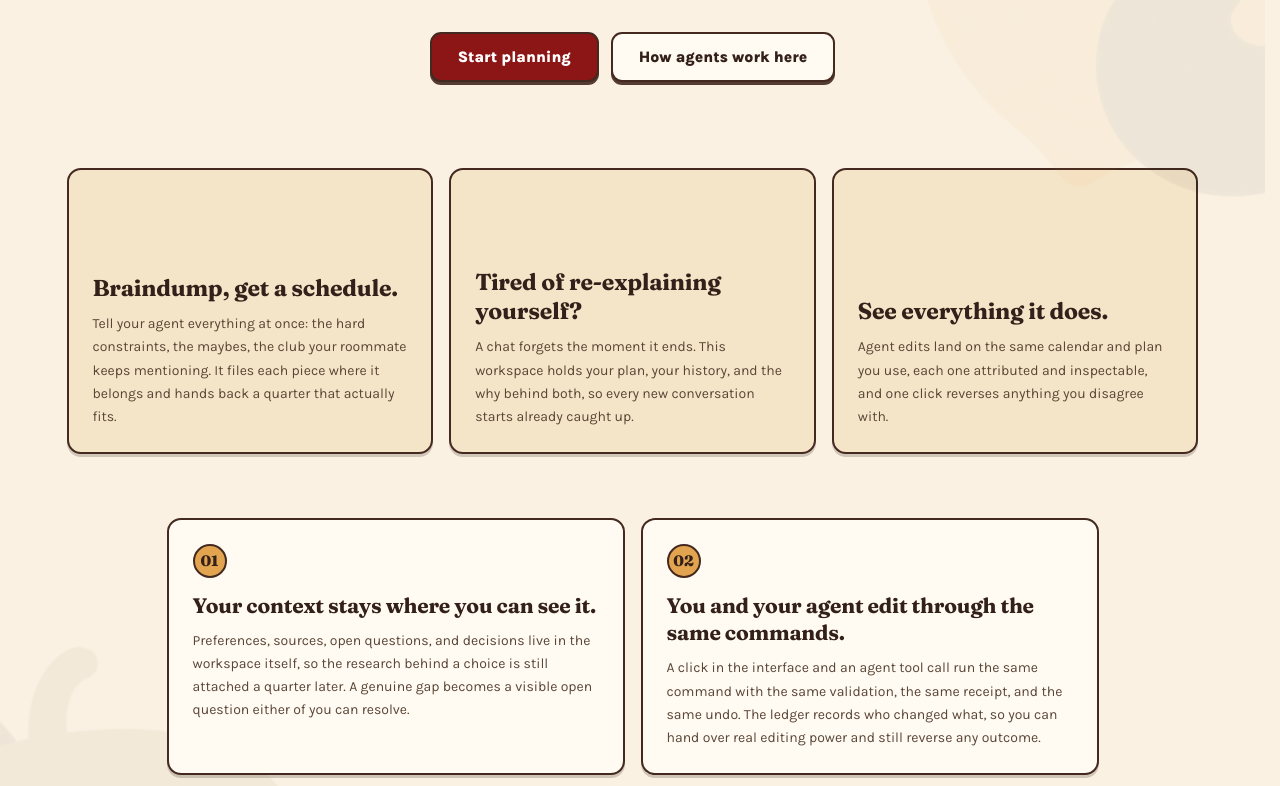
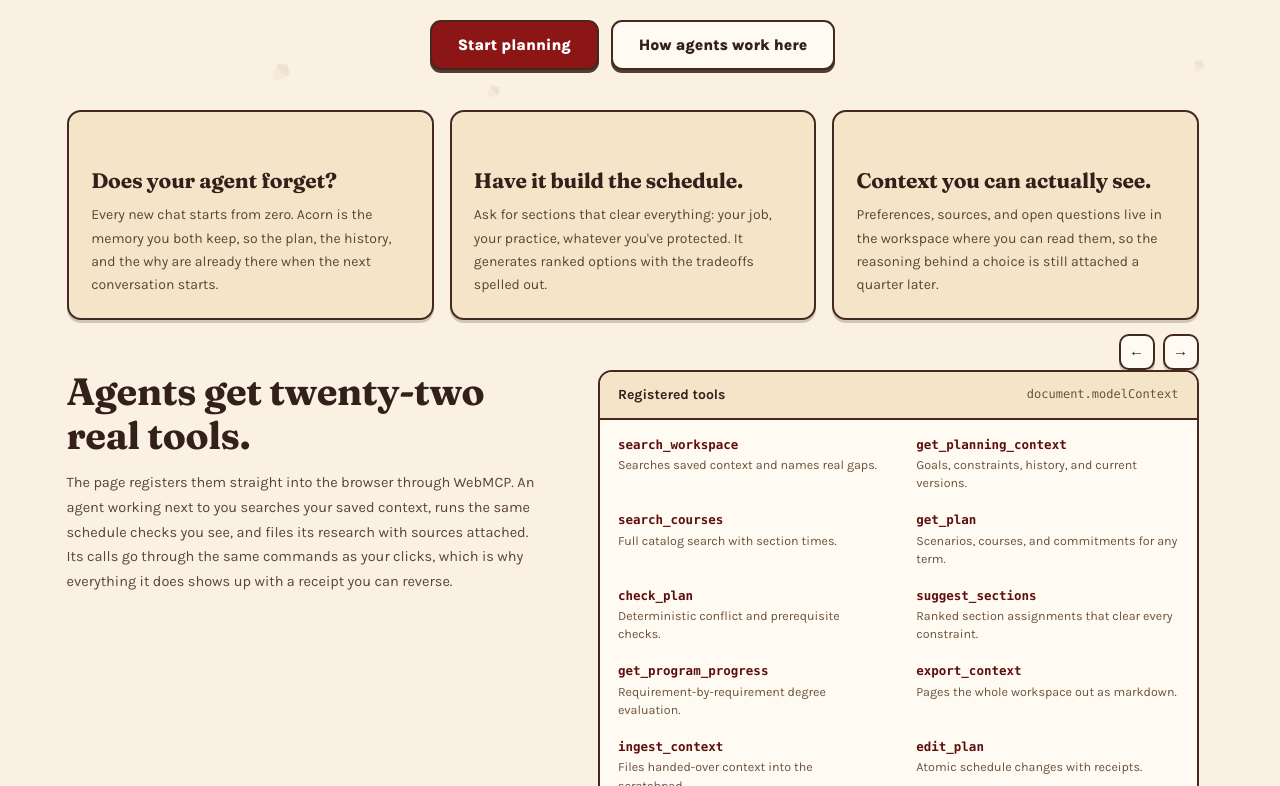
Before and after one commit to srivatsav-kannan/acorn, a Next.js app: page / in a window 1280 px wide. Shown: the part 534-1320 px from the top of the page. Built offline with nearby package versions, Linux system fonts and the light colour scheme; no server answers.

Commit message:
Acorn rain replaces the giant marks, the use cases fold the principles into a rotating carousel, and the landing copy drops the assistant voice

```diff
--- a/src/app/globals.css
+++ b/src/app/globals.css
@@ -535,15 +535,28 @@ input, select, textarea { accent-color: var(--cardinal); }
 
 /* ---------- Public pages ---------- */
 .public-page { position: relative; overflow-x: clip; min-height: 100vh; background: var(--paper); }
-.landing-mark { position: absolute; z-index: 0; width: 520px; height: auto; opacity: .05; pointer-events: none; user-select: none; }
-.landing-mark-hero { top: 40px; right: -150px; transform: rotate(12deg); }
-.landing-mark-low { top: 1150px; left: -170px; transform: rotate(-10deg); }
-.public-page > header, .public-page > section, .public-page > footer { position: relative; z-index: 1; }
+.public-page > header, .public-page > section, .public-page > footer, .public-page .use-band, .public-page .webmcp-band { position: relative; z-index: 1; }
 
-.use-band { display: grid; grid-template-columns: repeat(3, 1fr); gap: 16px; max-width: 1180px; margin: 26px auto 0; padding: 0 24px; }
-.use-band article { aspect-ratio: 1 / .78; display: flex; flex-direction: column; justify-content: flex-end; padding: 24px; border: 2px solid var(--border); border-radius: 14px; background: var(--tan); box-shadow: var(--press-soft); }
-.use-band h2 { margin: 0 0 10px; font-size: 23px; line-height: 1.25; }
-.use-band p { margin: 0; color: #5a4536; font-size: 14px; line-height: 1.65; }
+.acorn-rain { position: absolute; inset: 0; z-index: 0; overflow: hidden; pointer-events: none; }
+.acorn-rain span { position: absolute; top: -40px; display: block; opacity: .08; animation: acorn-fall linear infinite; }
+.acorn-rain svg { width: 100%; height: auto; }
+@keyframes acorn-fall {
+  from { transform: translateY(0) rotate(var(--tilt, 0deg)); }
+  to { transform: translateY(calc(100vh + 80px)) rotate(calc(var(--tilt, 0deg) + 50deg)); }
+}
+@media (prefers-reduced-motion: reduce) {
+  .acorn-rain span { animation: none; top: auto; bottom: 12%; }
+}
+
+.use-band { position: relative; max-width: 1180px; margin: 0 auto; padding: 0 24px; }
+.use-track { display: flex; gap: 16px; overflow-x: auto; scroll-snap-type: x mandatory; scrollbar-width: none; padding-bottom: 4px; }
+.use-track::-webkit-scrollbar { display: none; }
+.use-track article { flex: 0 0 calc((100% - 32px) / 3); scroll-snap-align: start; display: flex; flex-direction: column; justify-content: flex-end; min-height: 210px; padding: 22px; border: 2px solid var(--border); border-radius: 14px; background: var(--tan); box-shadow: var(--press-soft); }
+.use-track h2 { margin: 0 0 10px; font-size: 21px; line-height: 1.25; }
+.use-track p { margin: 0; color: #5a4536; font-size: 14px; line-height: 1.65; }
+.use-arrows { display: flex; justify-content: flex-end; gap: 8px; margin-top: 10px; }
+.use-arrows button { display: grid; place-items: center; width: 36px; height: 36px; border: 2px solid var(--border); border-radius: 10px; background: var(--card); box-shadow: var(--press-soft); font-size: 15px; font-weight: 800; transition: transform .1s ease, background .15s ease; }
+.use-arrows button:hover { background: var(--gold); transform: translateY(-1px); }
 .public-header { position: sticky; top: 0; z-index: 30; display: flex; align-items: center; justify-content: space-between; min-height: 64px; padding: 0 max(24px, calc((100vw - 1180px) / 2)); border-bottom: 3px solid var(--border); background: var(--cardinal); color: #fff; --acorn-cap: var(--tan); --acorn-nut: var(--gold); --acorn-stem: var(--tan); }
 .public-header .wordmark { color: #fff; font-size: 23px; }
 .public-header nav { display: flex; align-items: center; gap: 20px; font-size: 14.5px; font-weight: 800; }
@@ -553,7 +566,7 @@ input, select, textarea { accent-color: var(--cardinal); }
 .public-header nav .primary-button:hover { background: #ecb968; color: var(--ink); }
 .cta-short { display: none; }
 
-.hero { max-width: 860px; margin: auto; padding: 84px 24px 60px; text-align: center; }
+.hero { max-width: 860px; margin: auto; padding: 72px 24px 40px; text-align: center; }
 .hero > * { animation: rise .55s var(--ease-out) both; }
 .hero > *:nth-child(2) { animation-delay: .07s; }
 .hero > *:nth-child(3) { animation-delay: .14s; }
@@ -567,11 +580,6 @@ input, select, textarea { accent-color: var(--cardinal); }
 .reveal { opacity: 0; transform: translateY(16px); transition: opacity .65s var(--ease-out), transform .65s var(--ease-out); }
 .reveal.is-visible { opacity: 1; transform: none; }
 
-.principles { display: grid; grid-template-columns: repeat(2, 1fr); gap: 16px; max-width: 980px; margin: 64px auto; padding: 0 24px; }
-.principles article { height: 100%; padding: 24px; border: 2px solid var(--border); border-radius: 14px; background: var(--card); box-shadow: var(--press-soft); }
-.principles article > span { display: inline-grid; place-items: center; width: 34px; height: 34px; border: 2px solid var(--border); border-radius: 50%; background: var(--gold); font-family: var(--font-serif-stack); font-size: 15px; font-weight: 800; }
-.principles h2 { margin: 14px 0 10px; font-size: 21px; line-height: 1.3; }
-.principles p { margin: 0; color: #5a4536; font-size: 14px; line-height: 1.65; }
 
 
 .webmcp-band { display: grid; grid-template-columns: minmax(0, .9fr) minmax(0, 1.1fr); gap: 40px; max-width: 1180px; margin: 0 auto 72px; padding: 0 24px; }
@@ -642,10 +650,7 @@ input, select, textarea { accent-color: var(--cardinal); }
 
 /* ---------- Responsive ---------- */
 @media (max-width: 1100px) {
-  .use-band { grid-template-columns: 1fr; }
-  .use-band article { aspect-ratio: auto; }
-  .principles { grid-template-columns: 1fr; }
-  .landing-mark { width: 360px; }
+  .use-track article { flex-basis: calc(100% - 24px); }
   .topbar { gap: 12px; }
   .quiet-button { min-width: 0; }
   .quiet-button > span:not(.sr-only), .quiet-button kbd { display: none; }
@@ -686,7 +691,6 @@ input, select, textarea { accent-color: var(--cardinal); }
   .course-row-main b { grid-row: auto; }
   .course-row-actions { justify-content: flex-start; padding: 10px 14px 12px; }
   .collab-tool-list { grid-template-columns: 1fr; }
-  .principles { grid-template-columns: 1fr; margin: 44px auto; }
   .tool-manifest ul { grid-template-columns: 1fr; }
   .public-header { padding: 0 14px; }
   .public-header nav { gap: 12px; }
--- a/src/features/landing/landing-page.tsx
+++ b/src/features/landing/landing-page.tsx
@@ -1,6 +1,7 @@
 import Link from "next/link"
-import { AcornSquirrelMark } from "@/components/icons"
+import { AcornMark, AcornSquirrelMark } from "@/components/icons"
 import { Reveal } from "@/components/reveal"
+import { UseCaseCarousel } from "@/features/landing/use-case-carousel"
 import { stanfordCatalogMeta } from "@/data/institutions/stanford"
 
 const readTools: Array<[string, string]> = [
@@ -31,6 +32,23 @@ const writeTools: Array<[string, string]> = [
   ["manage_goal", "Goals with milestones linked to todos."]
 ]
 
+// A dozen little acorns drifting down behind the page, deterministic so the
+// server and client render the same rain.
+const acornRain: Array<{ left: number, size: number, delay: number, duration: number, tilt: number }> = [
+  { left: 4, size: 20, delay: 0, duration: 46, tilt: -14 },
+  { left: 12, size: 15, delay: 11, duration: 58, tilt: 22 },
+  { left: 21, size: 24, delay: 24, duration: 41, tilt: 8 },
+  { left: 30, size: 14, delay: 5, duration: 63, tilt: -28 },
+  { left: 38, size: 18, delay: 31, duration: 49, tilt: 15 },
+  { left: 47, size: 13, delay: 17, duration: 66, tilt: -8 },
+  { left: 55, size: 22, delay: 38, duration: 44, tilt: 30 },
+  { left: 63, size: 16, delay: 8, duration: 57, tilt: -20 },
+  { left: 71, size: 20, delay: 27, duration: 52, tilt: 12 },
+  { left: 79, size: 14, delay: 44, duration: 61, tilt: -16 },
+  { left: 87, size: 23, delay: 14, duration: 47, tilt: 25 },
+  { left: 94, size: 16, delay: 34, duration: 55, tilt: -10 }
+]
+
 const importedOn = new Date(stanfordCatalogMeta.retrievedAt).toLocaleDateString("en-US", { month: "long", day: "numeric", year: "numeric" })
 
 export const LandingPage = ({ signedIn = false }: { signedIn?: boolean }) => {
@@ -38,10 +56,9 @@ export const LandingPage = ({ signedIn = false }: { signedIn?: boolean }) => {
   const enterLabel = signedIn ? "Open your workspace" : "Start planning"
 
   return <main className="public-page">
-    {/* eslint-disable-next-line @next/next/no-img-element */}
-    <img className="landing-mark landing-mark-hero" src="/acorn-squirrel-mark.png" alt="" aria-hidden="true" />
-    {/* eslint-disable-next-line @next/next/no-img-element */}
-    <img className="landing-mark landing-mark-low" src="/acorn-squirrel-mark.png" alt="" aria-hidden="true" />
+    <div className="acorn-rain" aria-hidden="true">
+      {acornRain.map((drop, index) => <span key={index} style={{ left: `${drop.left}%`, width: drop.size, animationDelay: `${drop.delay * -1}s`, animationDuration: `${drop.duration}s`, ["--tilt" as string]: `${drop.tilt}deg` }}><AcornMark width={drop.size} height={drop.size} /></span>)}
+    </div>
     <header className="public-header">
       <Link className="wordmark" href="/"><AcornSquirrelMark className="wordmark-acorn" />Acorn</Link>
       <nav aria-label="Public">
@@ -52,47 +69,21 @@ export const LandingPage = ({ signedIn = false }: { signedIn?: boolean }) => {
       </nav>
     </header>
 
-    <section className="hero">
+    <section id="premise" className="hero">
       <h1>Plan every quarter to graduation in a workspace <em>your agent</em> shares.</h1>
-      <p className="hero-lead">Your courses, constraints, clubs, and the reasons behind each choice live in one place, and your agent works on the same plan you see through twenty-two WebMCP tools. Whatever it changes lands on your calendar with a receipt you can undo.</p>
+      <p className="hero-lead">Acorn is one workspace where you and your agent plan your Stanford degree together, on top of all {stanfordCatalogMeta.courses.toLocaleString()} courses in the {stanfordCatalogMeta.academicYear} catalog. Your constraints and your reasoning stay put between chats, and anything the agent changes, you can see and undo.</p>
       <div className="hero-actions">
         <Link className="primary-button" href={enterHref}>{enterLabel}</Link>
         <a className="secondary-button" href="#agents">How agents work here</a>
       </div>
     </section>
 
-    <Reveal><section className="use-band" aria-label="What this is for">
-      <article>
-        <h2>Braindump, get a schedule.</h2>
-        <p>Tell your agent everything at once: the hard constraints, the maybes, the club your roommate keeps mentioning. It files each piece where it belongs and hands back a quarter that actually fits.</p>
-      </article>
-      <article>
-        <h2>Tired of re-explaining yourself?</h2>
-        <p>A chat forgets the moment it ends. This workspace holds your plan, your history, and the why behind both, so every new conversation starts already caught up.</p>
-      </article>
-      <article>
-        <h2>See everything it does.</h2>
-        <p>Agent edits land on the same calendar and plan you use, each one attributed and inspectable, and one click reverses anything you disagree with.</p>
-      </article>
-    </section></Reveal>
-
-    <section id="premise" className="principles">
-      <Reveal><article>
-        <span>01</span>
-        <h2>Your context stays where you can see it.</h2>
-        <p>Preferences, sources, open questions, and decisions live in the workspace itself, so the research behind a choice is still attached a quarter later. A genuine gap becomes a visible open question either of you can resolve.</p>
-      </article></Reveal>
-      <Reveal><article>
-        <span>02</span>
-        <h2>You and your agent edit through the same commands.</h2>
-        <p>A click in the interface and an agent tool call run the same command with the same validation, the same receipt, and the same undo. The ledger records who changed what, so you can hand over real editing power and still reverse any outcome.</p>
-      </article></Reveal>
-    </section>
+    <Reveal><UseCaseCarousel /></Reveal>
 
     <Reveal><section id="agents" className="webmcp-band">
       <div>
         <h2>Agents get twenty-two real tools.</h2>
-        <p>The page registers its tools directly through WebMCP, so an agent beside you searches your saved context, checks a plan against the engine, and files research with its sources. Its calls run through the same commands as your clicks, which is why every edit arrives attributed and undoable.</p>
+        <p>The page registers them straight into the browser through WebMCP. An agent working next to you searches your saved context, runs the same schedule checks you see, and files its research with sources attached. Its calls go through the same commands as your clicks, which is why everything it does shows up with a receipt you can reverse.</p>
       </div>
       <div className="tool-manifest">
         <header><b>Registered tools</b><span>document.modelContext</span></header>
--- /dev/null
+++ b/src/features/landing/use-case-carousel.tsx
@@ -0,0 +1,54 @@
+"use client"
+
+import { useEffect, useRef, useState } from "react"
+
+// Six cards, three visible, drifting one step every few seconds. Scroll-snap
+// does the layout work so touch, trackpad, and the arrows all behave, and
+// hovering pauses the rotation so nobody has to read against a timer.
+
+const cards: Array<[string, string]> = [
+  ["Braindump, get a schedule.", "Tell your agent everything in one go: the classes you're eyeing, the job hours, the club your roommate keeps hyping. It files the mess and hands back a quarter that actually fits."],
+  ["Does your agent forget?", "Every new chat starts from zero. Acorn is the memory you both keep, so the plan, the history, and the why are already there when the next conversation starts."],
+  ["Have it build the schedule.", "Ask for sections that clear everything: your job, your practice, whatever you've protected. It generates ranked options with the tradeoffs spelled out."],
+  ["Context you can actually see.", "Preferences, sources, and open questions live in the workspace where you can read them, so the reasoning behind a choice is still attached a quarter later."],
+  ["One command path for both of you.", "Your click and the agent's tool call run the same command, get the same receipt, and undo the same way. Hand over real editing power and reverse anything you don't like."],
+  ["If it takes your time, it's on the calendar.", "Classes, club meetings, practice, deadlines, todos. Month or week view, and it exports to your real calendar as .ics."]
+]
+
+export const UseCaseCarousel = () => {
+  const trackRef = useRef<HTMLDivElement>(null)
+  const [paused, setPaused] = useState(false)
+
+  const step = (direction: 1 | -1) => {
+    const track = trackRef.current
+    if (!track) return
+    const card = track.querySelector("article")
+    if (!card) return
+    const stride = card.getBoundingClientRect().width + 16
+    const maxLeft = track.scrollWidth - track.clientWidth
+    const next = track.scrollLeft + direction * stride
+    if (direction === 1 && track.scrollLeft >= maxLeft - 8) track.scrollTo({ left: 0, behavior: "smooth" })
+    else if (direction === -1 && track.scrollLeft <= 8) track.scrollTo({ left: maxLeft, behavior: "smooth" })
+    else track.scrollTo({ left: next, behavior: "smooth" })
+  }
+
+  useEffect(() => {
+    if (paused) return
+    if (typeof window.matchMedia === "function" && window.matchMedia("(prefers-reduced-motion: reduce)").matches) return
+    const timer = window.setInterval(() => step(1), 5000)
+    return () => window.clearInterval(timer)
+  }, [paused])
+
+  return <section className="use-band" aria-label="What people use this for" onPointerEnter={() => setPaused(true)} onPointerLeave={() => setPaused(false)}>
+    <div className="use-track" ref={trackRef}>
+      {cards.map(([title, body]) => <article key={title}>
+        <h2>{title}</h2>
+        <p>{body}</p>
+      </article>)}
+    </div>
+    <div className="use-arrows">
+      <button type="button" aria-label="Previous" onClick={() => step(-1)}>←</button>
+      <button type="button" aria-label="Next" onClick={() => step(1)}>→</button>
+    </div>
+  </section>
+}
```
Also changed, not shown: 1 other file (tests, documents, lock files or other folders).
